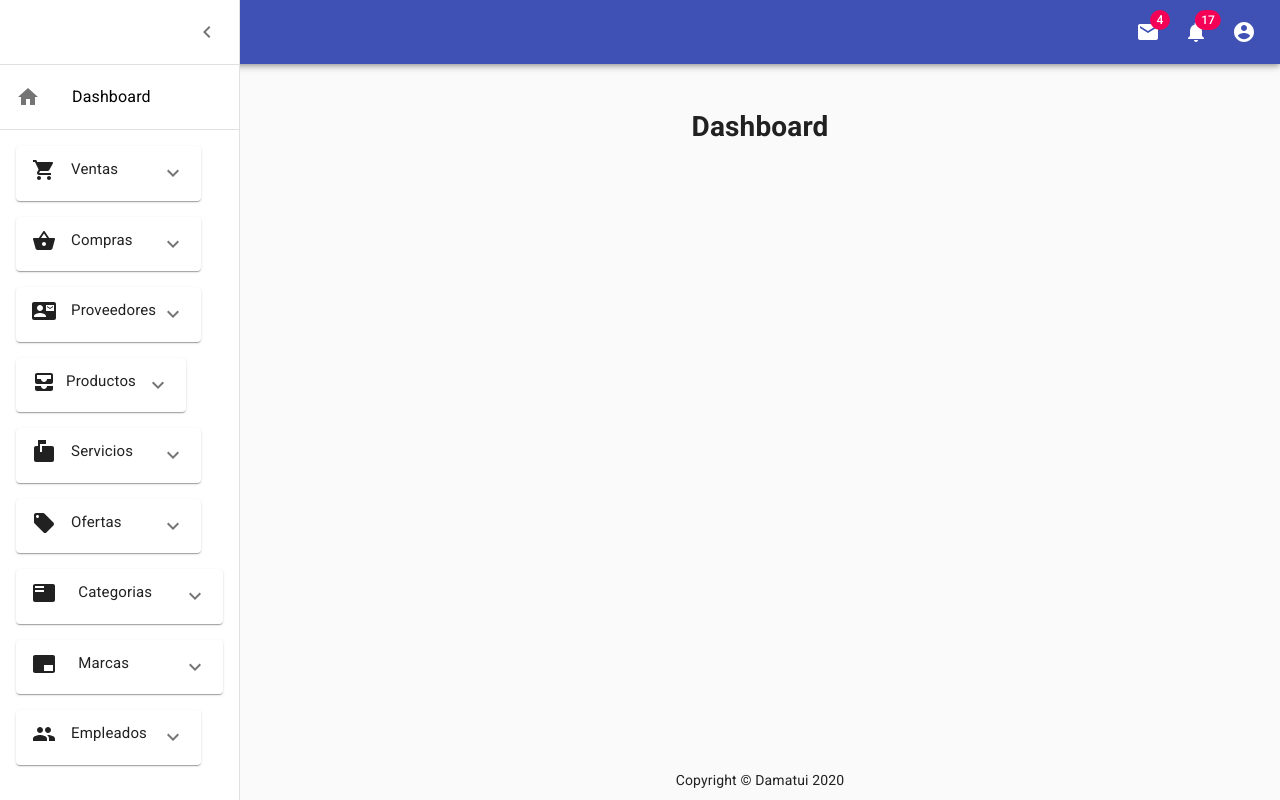
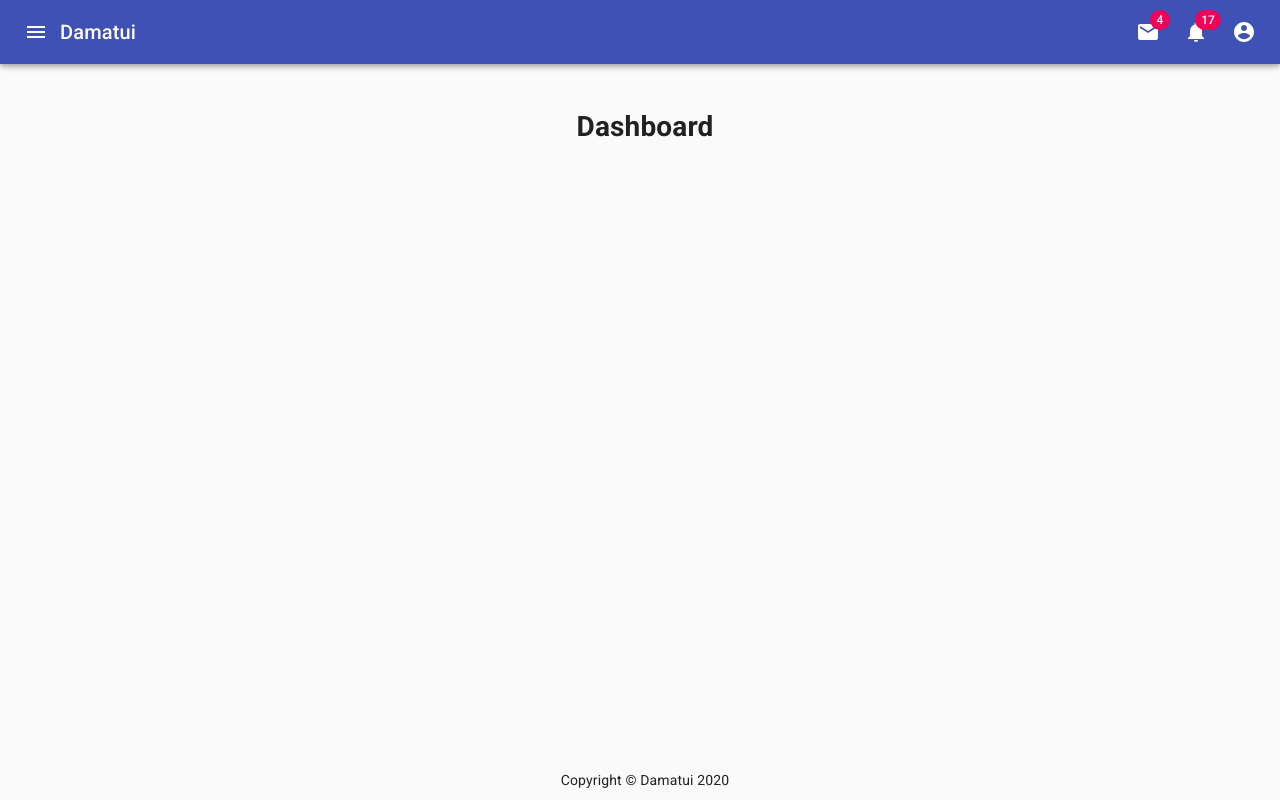
Before and after one commit to TepoKev/damatui, a React (Create React App) app: page /admin/dashboard in a window 1280 px wide. Built offline with nearby package versions, Linux system fonts and the light colour scheme.

Commit message:
Se agrego la accion de que el sidebar se cierre automaticamente al dar clic fuera de el

```diff
--- a/src/components/SideBar.js
+++ b/src/components/SideBar.js
@@ -1,27 +1,27 @@
-import React from 'react';
-import useStyles from '../layout/Styles';
-import { useTheme } from '@material-ui/core/styles';
-import { makeStyles } from '@material-ui/core/styles';
-import Drawer from '@material-ui/core/Drawer';
-import List from '@material-ui/core/List';
-import Divider from '@material-ui/core/Divider';
-import IconButton from '@material-ui/core/IconButton';
-import ChevronLeftIcon from '@material-ui/icons/ChevronLeft';
-import ChevronRightIcon from '@material-ui/icons/ChevronRight';
-import ListItem from '@material-ui/core/ListItem';
-import ListItemIcon from '@material-ui/core/ListItemIcon';
-import ListItemText from '@material-ui/core/ListItemText';
-import HomeIcon from '@material-ui/icons/Home';
-import { Link } from 'react-router-dom';
-import routes from '../routes/routes';
-import ExpansionPanel from '@material-ui/core/ExpansionPanel';
-import ExpansionPanelDetails from '@material-ui/core/ExpansionPanelDetails';
-import ExpansionPanelSummary from '@material-ui/core/ExpansionPanelSummary';
-import Typography from '@material-ui/core/Typography';
-import ExpandMoreIcon from '@material-ui/icons/ExpandMore';
+import React from "react";
+import clsx from "clsx";
+import useStyles from "../layout/Styles";
+import { useTheme } from "@material-ui/core/styles";
+import { makeStyles } from "@material-ui/core/styles";
+import Drawer from "@material-ui/core/Drawer";
+import List from "@material-ui/core/List";
+import Divider from "@material-ui/core/Divider";
+import IconButton from "@material-ui/core/IconButton";
+import ChevronLeftIcon from "@material-ui/icons/ChevronLeft";
+import ChevronRightIcon from "@material-ui/icons/ChevronRight";
+import ListItem from "@material-ui/core/ListItem";
+import ListItemIcon from "@material-ui/core/ListItemIcon";
+import ListItemText from "@material-ui/core/ListItemText";
+import HomeIcon from "@material-ui/icons/Home";
+import { Link } from "react-router-dom";
+import routes from "../routes/routes";
+import ExpansionPanel from "@material-ui/core/ExpansionPanel";
+import ExpansionPanelDetails from "@material-ui/core/ExpansionPanelDetails";
+import ExpansionPanelSummary from "@material-ui/core/ExpansionPanelSummary";
+import Typography from "@material-ui/core/Typography";
+import ExpandMoreIcon from "@material-ui/icons/ExpandMore";
 
 const SideBar = ({ open, toggleDrawer }) => {
-    console.log("Sidebar "+open);
     const [expanded, setExpanded] = React.useState(false);
     const classes = useStyles();
     const classesExp = useStylesExp();
@@ -33,7 +33,10 @@ const SideBar = ({ open, toggleDrawer }) => {
     routes.forEach((prop, keySup) => {
         listLink.push(
             <ListItem key={keySup}>
-                <ExpansionPanel expanded={expanded === `panel${keySup}`} onChange={handleChange(`panel${keySup}`)}>
+                <ExpansionPanel
+                    expanded={expanded === `panel${keySup}`}
+                    onChange={handleChange(`panel${keySup}`)}
+                >
                     <ExpansionPanelSummary
                         expandIcon={<ExpandMoreIcon />}
                         aria-controls={`panel${keySup}bh-content`}
@@ -46,13 +49,18 @@ const SideBar = ({ open, toggleDrawer }) => {
                         <List>
                             {prop.collapses.map((route, key) => {
                                 return (
-                                    <Link to={prop.layout + prop.path + route.path} key={key} style={{ textDecoration: "none", color: "black" }}>
+                                    <Link
+                                        to={prop.layout + prop.path + route.path}
+                                        key={key}
+                                        style={{ textDecoration: "none", color: "black" }}
+                                        onClick={toggleDrawer}
+                                    >
                                         <ListItem button>
                                             <ListItemIcon>{route.icon}</ListItemIcon>
                                             <ListItemText primary={route.name} />
                                         </ListItem>
                                     </Link>
-                                )
+                                );
                             })}
                         </List>
                     </ExpansionPanelDetails>
@@ -61,44 +69,58 @@ const SideBar = ({ open, toggleDrawer }) => {
         );
     });
     return (
+        <div
+            className={clsx(classes.list)}
+            role="presentation"
+            onKeyDown={toggleDrawer}
+        >
             <Drawer
                 className={classes.drawer}
-            variant="persistent"
-            anchor="left"
-            open={open}
                 classes={{
                     paper: classes.drawerPaper,
                 }}
+                anchor="left"
+                open={open}
+                onClose={toggleDrawer}
             >
                 <div className={classes.drawerHeader}>
                     <IconButton onClick={toggleDrawer}>
-                    {theme.direction === 'ltr' ? <ChevronLeftIcon /> : <ChevronRightIcon />}
+                        {theme.direction === "ltr" ? (
+                            <ChevronLeftIcon />
+                        ) : (
+                                <ChevronRightIcon />
+                            )}
                     </IconButton>
                 </div>
                 <Divider />
                 <List>
-                <Link to="/admin/dashboard" style={{ textDecoration: "none", color: "black" }}>
+                    <Link
+                        to="/admin/dashboard"
+                        style={{ textDecoration: "none", color: "black" }}
+                        onClick={toggleDrawer}
+                    >
                         <ListItem button>
-                        <ListItemIcon><HomeIcon /></ListItemIcon>
+                            <ListItemIcon>
+                                <HomeIcon />
+                            </ListItemIcon>
                             <ListItemText primary="Dashboard" />
                         </ListItem>
                     </Link>
                 </List>
                 <Divider />
-            <List>
-                {listLink}
-            </List>
+                <List>{listLink}</List>
             </Drawer>
+        </div>
     );
-}
+};
 
 const useStylesExp = makeStyles((theme) => ({
     root: {
-        width: '100%',
+        width: "100%",
     },
     heading: {
         fontSize: theme.typography.pxToRem(15),
-        flexBasis: '33.33%',
+        flexBasis: "33.33%",
         flexShrink: 0,
     },
     secondaryHeading: {
--- a/src/components/TopBar.js
+++ b/src/components/TopBar.js
@@ -19,7 +19,7 @@ import SecurityIcon from '@material-ui/icons/Security';
 import ReceiptIcon from '@material-ui/icons/Receipt';
 import ExitToAppIcon from '@material-ui/icons/ExitToApp';
 
-const TopBar = ({open, toggleDrawer}) => {
+const TopBar = ({open, toggleDrawer, openNot, toggleNot}) => {
     console.log("Tobar "+open);
     const classes = useStyles();
     /**
@@ -135,7 +135,7 @@ const TopBar = ({open, toggleDrawer}) => {
                                 <MailIcon />
                             </Badge>
                         </IconButton>
-                        <IconButton aria-label="show 17 new notifications" color="inherit">
+                        <IconButton aria-label="show 17 new notifications" color="inherit" onClick={toggleNot}>
                             <Badge badgeContent={17} color="secondary">
                                 <NotificationsIcon />
                             </Badge>
--- a/src/layout/Admin.js
+++ b/src/layout/Admin.js
@@ -1,22 +1,27 @@
-import React from 'react';
-import { Route, Switch } from 'react-router-dom';
-import Dashboard from '../views/Dashboard';
-import clsx from 'clsx';
-import { makeStyles } from '@material-ui/core/styles';
-import CssBaseline from '@material-ui/core/CssBaseline';
-import SideBar from '../components/SideBar';
-import TopBar from '../components/TopBar';
-import Footer from '../components/Footer';
-import routes from '../routes/routes';
+import React from "react";
+import { Route, Switch } from "react-router-dom";
+import Dashboard from "../views/Dashboard";
+import clsx from "clsx";
+import { makeStyles } from "@material-ui/core/styles";
+import CssBaseline from "@material-ui/core/CssBaseline";
+import SideBar from "../components/SideBar";
+import TopBar from "../components/TopBar";
+import Footer from "../components/Footer";
+import routes from "../routes/routes";
+import Container from "@material-ui/core/Container";
 
 const drawerWidth = 240;
 
 export default function Admin() {
   const classes = useStyles();
-  const [open, setOpen] = React.useState(true);
+  const [open, setOpen] = React.useState(false);
+  const [openNot, setOpenNot] = React.useState(false);
   const toggleDrawer = () => {
     setOpen(!open);
-  }
+  };
+  const toggleNot = () => {
+    setOpenNot(!openNot);
+  };
   var arrayRouter = [];
   routes.forEach((prop) => {
     arrayRouter.push(
@@ -35,31 +40,33 @@ export default function Admin() {
     <div className={classes.root}>
       <CssBaseline />
       <SideBar open={open} toggleDrawer={toggleDrawer} />
-      <TopBar open={open} toggleDrawer={toggleDrawer} />
       <main
         className={clsx(classes.content, {
           [classes.contentShift]: open,
         })}
       >
+        <TopBar open={open} toggleDrawer={toggleDrawer} openNot={openNot} toggleNot={toggleNot}/>
         <div className={classes.drawerHeader} />
         {/* Aqui va el switch con las rutas y aca se colocaran las paginas (Aclople de componentes al layout)*/}
-        <Switch>
-          <Route path="/admin/dashboard" component={Dashboard} />
-          {arrayRouter}
-        </Switch>
+        <Container maxWidth="sm">
+          <Switch>
+            <Route path="/admin/dashboard" component={Dashboard} />
+            {arrayRouter}
+          </Switch>
+        </Container>
         <Footer />
       </main>
-    </div >
+    </div>
   );
 }
 
 const useStyles = makeStyles((theme) => ({
   root: {
-    display: 'flex',
-    textAlign: 'center'
+    display: "flex",
+    textAlign: "center",
   },
   appBar: {
-    transition: theme.transitions.create(['margin', 'width'], {
+    transition: theme.transitions.create(["margin", "width"], {
       easing: theme.transitions.easing.sharp,
       duration: theme.transitions.duration.leavingScreen,
     }),
@@ -67,7 +74,7 @@ const useStyles = makeStyles((theme) => ({
   appBarShift: {
     width: `calc(100% - ${drawerWidth}px)`,
     marginLeft: drawerWidth,
-    transition: theme.transitions.create(['margin', 'width'], {
+    transition: theme.transitions.create(["margin", "width"], {
       easing: theme.transitions.easing.easeOut,
       duration: theme.transitions.duration.enteringScreen,
     }),
@@ -76,7 +83,7 @@ const useStyles = makeStyles((theme) => ({
     marginRight: theme.spacing(2),
   },
   hide: {
-    display: 'none',
+    display: "none",
   },
   drawer: {
     width: drawerWidth,
@@ -86,24 +93,24 @@ const useStyles = makeStyles((theme) => ({
     width: drawerWidth,
   },
   drawerHeader: {
-    display: 'flex',
-    alignItems: 'center',
+    display: "flex",
+    alignItems: "center",
     padding: theme.spacing(0, 1),
     // necessary for content to be below app bar
     ...theme.mixins.toolbar,
-    justifyContent: 'flex-end',
+    justifyContent: "flex-end",
   },
   content: {
     flexGrow: 1,
     padding: theme.spacing(3),
-    transition: theme.transitions.create('margin', {
+    transition: theme.transitions.create("margin", {
       easing: theme.transitions.easing.sharp,
       duration: theme.transitions.duration.leavingScreen,
     }),
     marginLeft: -drawerWidth,
   },
   contentShift: {
-    transition: theme.transitions.create('margin', {
+    transition: theme.transitions.create("margin", {
       easing: theme.transitions.easing.easeOut,
       duration: theme.transitions.duration.enteringScreen,
     }),
```
Also changed, not shown: src/components/Notifications.js (added, +33 -0 lines), src/layout/Styles.js (+31 -25 lines). Lines whose indentation alone changed are shown as unchanged.
